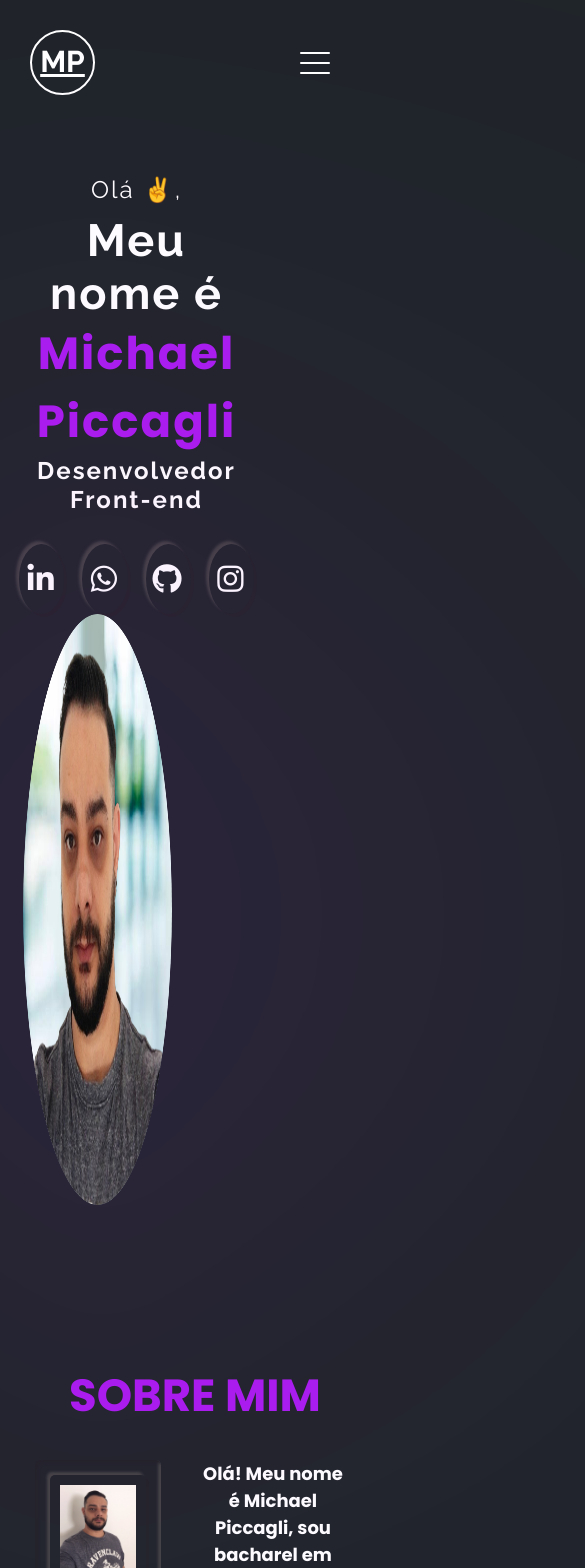
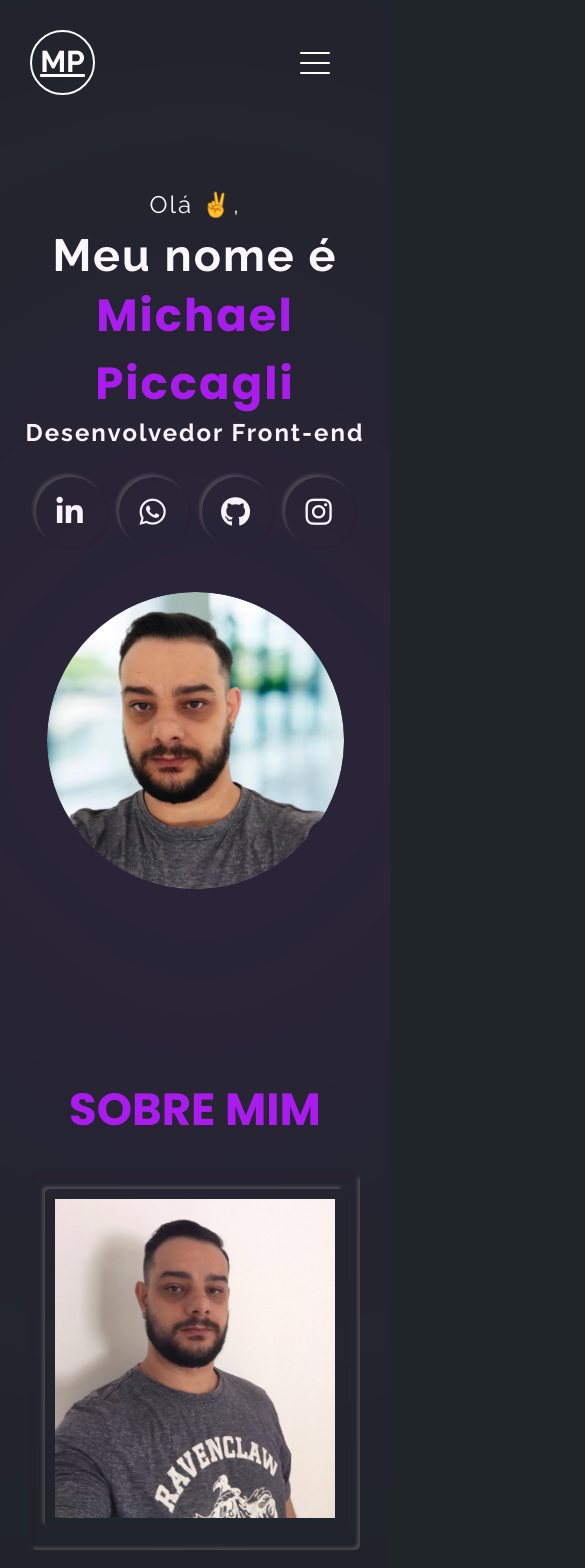
Before and after one commit to michaelpiccagli/portfolio-react, a React (Vite) app: page / in a window 390 px wide. Shown: the top 1568 px of the page, 585 px wide, since content can reach past the window. Built offline with nearby package versions, Linux system fonts and the light colour scheme.

Commit message:
alterações no responsivo

```diff
--- a/src/App.jsx
+++ b/src/App.jsx
@@ -2,8 +2,6 @@ import './styles/reset.css';
 import './styles/variables.css';
 import './styles/global.css';
 import './styles/animations.css';
-import './styles/header.css';
-import './styles/responsive.css';
 
 import Header from './components/Header';
 import Home from './components/Home';
@@ -13,6 +11,7 @@ import Projects from './components/Projects';
 import Footer from './components/Footer';
 import TopButton from './components/TopButton';
 
+import './styles/responsive.css';
 
 const App = () => {
   return (
--- a/src/components/Header.jsx
+++ b/src/components/Header.jsx
@@ -1,5 +1,5 @@
 import React, { useState } from 'react';
-// import '../styles/header.css';
+import '../styles/header.css';
 
 const Header = () => {
   const [menuOpen, setMenuOpen] = useState(false);
--- a/src/styles/responsive.css
+++ b/src/styles/responsive.css
@@ -1,3 +1,54 @@
+@media (max-width: 2560px) {
+  .home .img-home .img-box img {
+    height: 100%;
+  }
+}
+
+@media screen and (max-width: 1458px) {
+  .projects .container-projects {
+    padding: 0 var(--mobile-padding);
+  }
+  .cards-wrapper {
+    grid-template-columns: repeat(3, 1fr);
+  }
+}
+
+@media (max-width: 1280px) {
+  .home .text-home,
+  .home .img-home {
+    flex: 0 0 100%;
+    max-width: 100%;
+    text-align: center;
+    padding: var(--mobile-padding);
+  }
+  .header {
+    padding: var(--mobile-padding);
+  }
+
+  .social-media {
+    justify-content: center;
+  }
+
+}
+
+@media (max-width: 980px) {
+  .about .row {
+    justify-content: center;
+  }
+
+  .about .image-about {
+    max-width: 100%;
+    padding: 0 var(--mobile-padding);
+    margin-bottom: 50px;
+  }
+
+  .about .informations-about {
+    padding: 0 var(--mobile-padding);
+    text-align: center;
+    max-width: 100%;
+  }
+}
+
 @media (max-width: 900px) {
   .header .menu {
     display: flex;
@@ -32,55 +83,7 @@
   .header nav ul li {
     margin-bottom: 8px;
   }
-}
 
-@media (max-width: 2560px) {
-  .home .img-home .img-box img {
-    height: 100%;
-  }
-}
-
-@media screen and (max-width: 1458px) {
-  .projects .container-projects {
-    padding: 0 var(--mobile-padding);
-  }
-  .cards-wrapper {
-    grid-template-columns: repeat(4, 1fr);
-  }
-}
-
-@media (max-width: 1280px) {
-  .home .text-home,
-  .home .img-home {
-    flex: 0 0 100%;
-    max-width: 100%;
-    text-align: center;
-    padding: var(--mobile-padding);
-  }
-  .header {
-    padding: var(--mobile-padding);
-  }
-}
-
-@media (max-width: 980px) {
-  .about .row {
-    justify-content: center;
-  }
-
-  .about .image-about {
-    max-width: 100%;
-    padding: 0 var(--mobile-padding);
-    margin-bottom: 50px;
-  }
-
-  .about .informations-about {
-    padding: 0 var(--mobile-padding);
-    text-align: center;
-    max-width: 100%;
-  }
-}
-
-@media (max-width: 900px) {
   .cards-wrapper {
     grid-template-columns: 1fr;
   }
@@ -105,13 +108,17 @@
   }
 
   .social-media {
-    margin: 0 auto;
+    margin-bottom: 50px;
   }
 }
 
 @media screen and (max-width: 413px) {
   .home .text-home {
     padding: 15px;
+  }
+
+  .footer .container {
+    margin-bottom: 50px;
   }
 
   .social-media {
```
